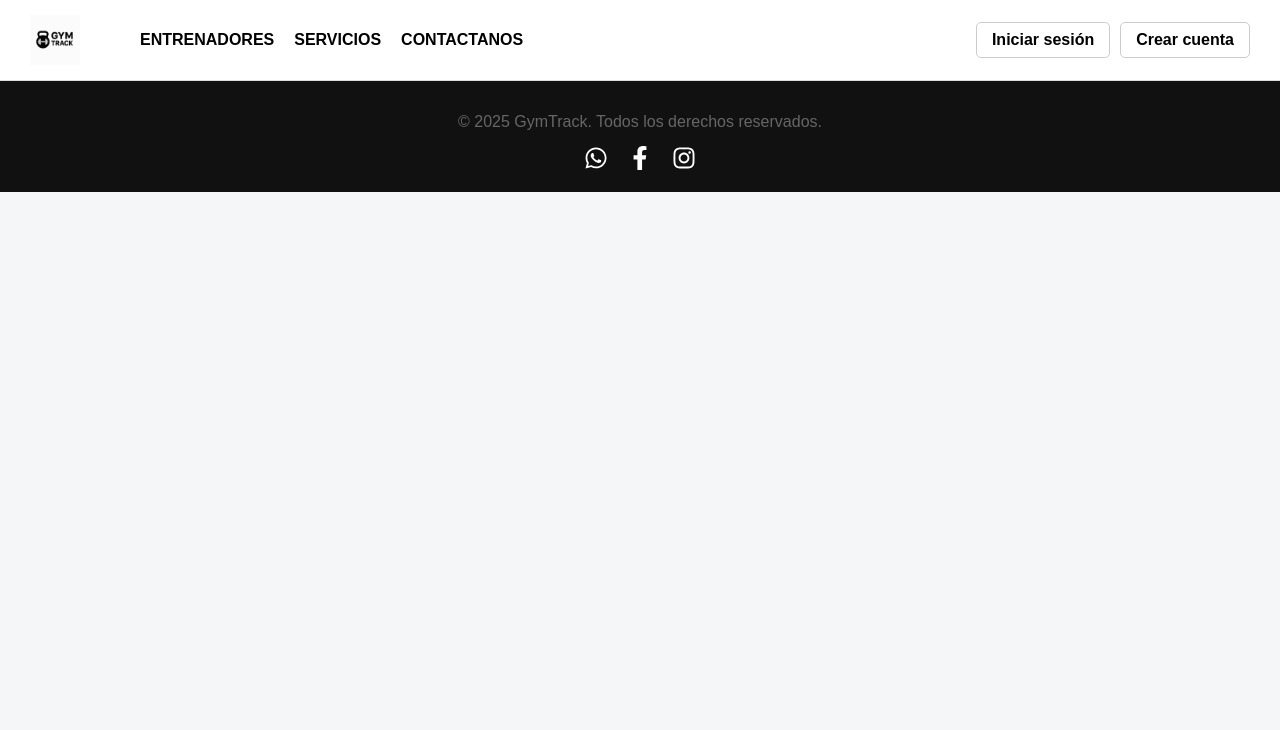
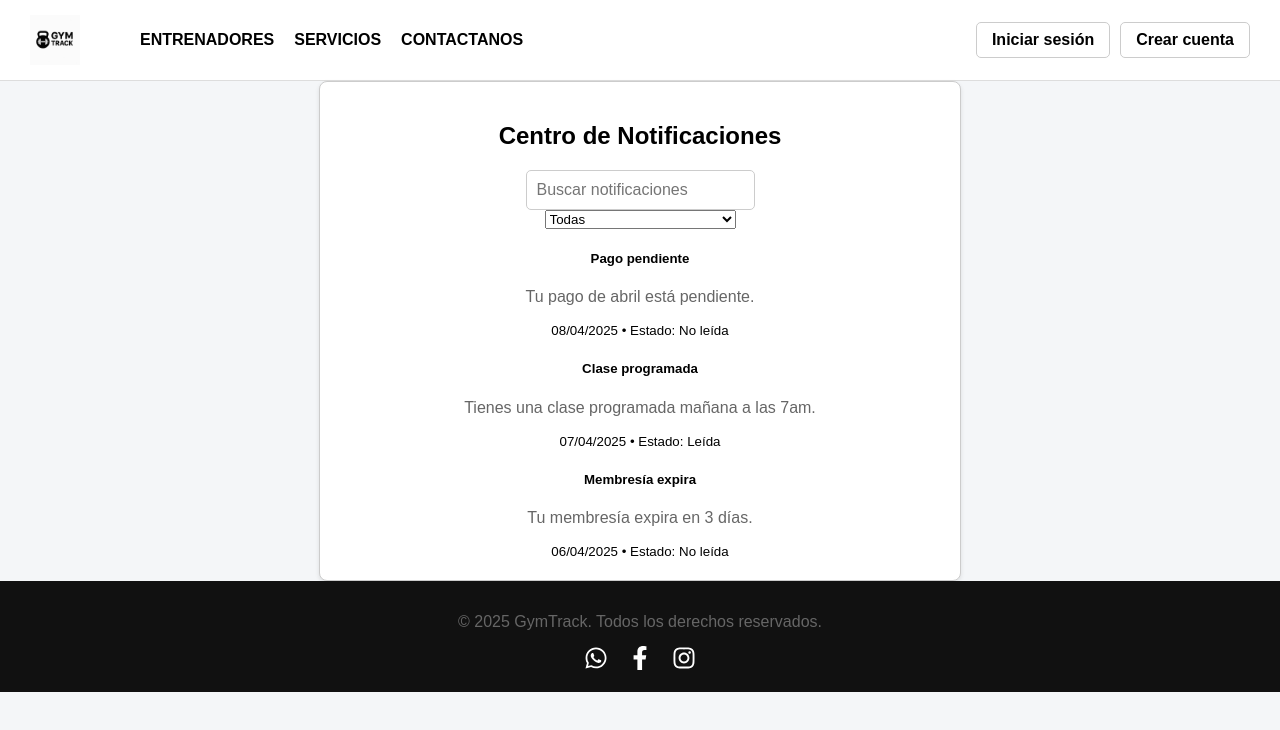
Before and after one commit to sof1aromero/GymTrackProyecto2, a React (Vite) app: page /notificaciones in a window 1280 px wide. Shown: the top 730 px of the page. Built offline with nearby package versions, Linux system fonts and the light colour scheme.

Commit message:
Primer commit

```diff
--- a/src/App.jsx
+++ b/src/App.jsx
@@ -9,14 +9,22 @@ import Footer from "./components/InicioSesionFN/Footer";
 import CalendarioCliente from "./components/ClienteEntrenador/CalendarioCliente";
 import HistorialClases from "./components/ClienteEntrenador/HistorialClases";
 import ConfirmacionReserva from "./components/ClienteEntrenador/ConfirmacionReserva";
-import MisServicios from "./components/ServiciosNotificaciones/MisServicios";
-import NavBarPriv from "./components/ServiciosNotificaciones/NavBarPriv";
+import MisServicios from "./components/ClienteServicios/MisServicios";
+import NavBarPriv from "./components/InicioSesionFN/NavBarPriv";
 import DashboardAdmin from './components/Administrador/DashboardAdmin';
+
+import './App.css'
+import Perfil from '../src/components/Cliente/Perfil';
+import CentroNotificaciones from '../src/components/ClienteNotificaciones/CentroNotificaciones';
+import MenuNotificaciones from './components/ClienteNotificaciones/MenuNotificaciones';
+import AgregarServicio from './components/ClienteServicios/AgregarServicio';
+/*import  "./styles/estilos/LAYOUTT.css"*/
+
 
 function App() {
   return (
     <>
-<NavBar />
+      <NavBar />
 
       <Routes>
         <Route path="/" element={<IniciarSesion />} />
@@ -29,6 +37,14 @@ function App() {
         <Route path="/confirmacion-reserva" element={<ConfirmacionReserva/>} />
         <Route path="/mis-servicios" element={<MisServicios />} />
         <Route path="/admin" element={<DashboardAdmin />} />
+
+        <Route element={<NavBarPriv />}/>
+        <Route path='/perfil' element={<Perfil/>}/>
+        <Route path='/mis-servicios' element={<MisServicios/>}/>
+        <Route path='/agregar-servicio' element={<AgregarServicio/>}/>
+        <Route path='/menuNotificaciones' element={<MenuNotificaciones/>}/>
+        <Route path='/notificaciones' element={<CentroNotificaciones/>}/>
+
         </Routes>
       <Footer />
     </>
--- /dev/null
+++ b/src/components/Cliente/Perfil.jsx
@@ -0,0 +1,46 @@
+import React from "react";
+import { Link } from "react-router-dom";
+import { FaUser } from "react-icons/fa";
+
+function Perfil() {
+    return (
+        <div className="container mt-4">
+            <div className="card p-4">
+                <div className="d-flex align-items-center mb-3">
+                    <FaUser size={58} className="me-3" />
+                    <div>
+                        <h5>
+                            User_name
+                            <Link to="/editar-perfil" className="ms-2">
+                                <i className="bi bi-pencil"></i> Editar
+                            </Link>
+                        </h5>
+                        <p>
+                            <i className="bi bi-lock"></i> Cambiar contraseña
+                        </p>
+                    </div>
+                </div>
+
+                <ul className="list-group">
+                    <Link to="/metodos-pago" className="list-group-item list-group-item-action">
+                        <i className="bi bi-credit-card me-2"></i> Métodos de Pago o Actualizar Método de pago
+                    </Link>
+
+                    <Link to="/historial-pagos" className="list-group-item list-group-item-action">
+                        <i className="bi bi-calendar me-2"></i> Historial de Pagos
+                    </Link>
+
+                    <Link to="/ayuda" className="list-group-item list-group-item-action">
+                        <i className="bi bi-question-circle me-2"></i> Centro de ayuda
+                    </Link>
+
+                    <Link to="/logout" className="list-group-item list-group-item-action text-danger">
+                        <i className="bi bi-box-arrow-right me-2"></i> Cerrar Sesión
+                    </Link>
+                </ul>
+            </div>
+        </div>
+    );
+}
+
+export default Perfil;
--- /dev/null
+++ b/src/components/ClienteNotificaciones/CentroNotificaciones.jsx
@@ -0,0 +1,61 @@
+import React from "react";
+
+const CentroNotificaciones = ({ }) => {
+    const notifications = [
+        {
+            title: "Pago pendiente",
+            message: "Tu pago de abril está pendiente.",
+            date: "08/04/2025",
+            read: false,
+        },
+        {
+            title: "Clase programada",
+            message: "Tienes una clase programada mañana a las 7am.",
+            date: "07/04/2025",
+            read: true,
+        },
+        {
+            title: "Membresía expira",
+            message: "Tu membresía expira en 3 días.",
+            date: "06/04/2025",
+            read: false,
+        },
+    ];
+
+    return (
+        <div className="container mx-auto p-4">
+            <h2 className="text-2xl font-bold mb-4">Centro de Notificaciones</h2>
+
+            <div className="mb-4">
+                <input
+                    type="text"
+                    placeholder="Buscar notificaciones"
+                    className="border rounded px-4 py-2 w-full"
+                />
+            </div>
+
+            <div className="flex gap-4 mb-4">
+                <select className="border rounded px-4 py-2">
+                    <option>Todas</option>
+                    <option>Pagos</option>
+                    <option>Alertas</option>
+                    <option>Mantenimiento o incidencias</option>
+                </select>
+            </div>
+
+            <div className="list-group">
+                {notifications.map((notif, index) => (
+                    <div key={index} className="list-group-item mb-3 shadow-sm rounded">
+                        <h5 className="mb-1 fw-semibol">{notif.title}</h5>
+                        <p className="mb-1">{notif.message}</p>
+                        <small className="text-sm text-gray-500">
+                            {notif.date} • Estado: {notif.read ? "Leída" : "No leída"}
+                        </small>
+                    </div>
+                ))}
+            </div>
+        </div>
+    );
+};
+
+export default CentroNotificaciones;
--- a/src/components/ServiciosNotificaciones/MisServicios.jsx
+++ b/src/components/ClienteServicios/MisServicios.jsx
@@ -1,5 +1,5 @@
 import React, { useState } from "react";
-import AgregarServicio from "../ServiciosNotificaciones/AgregarServicio";
+import AgregarServicio from "../ClienteServicios/AgregarServicio";
 
 const serviciosUsuario = [
     { id: 1, nombre: "Servicio 1", descripcion: "Gym All" },
--- a/src/components/ServiciosNotificaciones/NavBarPriv.jsx
+++ b/src/components/InicioSesionFN/NavBarPriv.jsx
@@ -1,8 +1,8 @@
 import { Navbar, Nav, Container } from "react-bootstrap";
 import LogoGymTrack from "../../img/logo.png";
-import MenuUsuario from "../ServiciosNotificaciones/MenuUsuario";
+import MenuUsuario from "../Cliente/MenuUsuario";
 import { Link } from "react-router-dom";
-import MenuNotificaciones from "../ServiciosNotificaciones/MenuNotificaciones";
+import MenuNotificaciones from "../ClienteNotificaciones/MenuNotificaciones";
 import React, { useState } from "react";
 import { useNavigate } from "react-router-dom"
 
```
Also changed, not shown: src/components/Cliente/MenuUsuario.jsx (renamed from src/components/ServiciosNotificaciones/MenuUsuario.jsx), src/components/ClienteNotificaciones/MenuNotificaciones.jsx (renamed from src/components/ServiciosNotificaciones/MenuNotificaciones.jsx), src/components/ClienteServicios/AgregarServicio.jsx (renamed from src/components/ServiciosNotificaciones/AgregarServicio.jsx), 1 other file (tests, documents, lock files or other folders).
